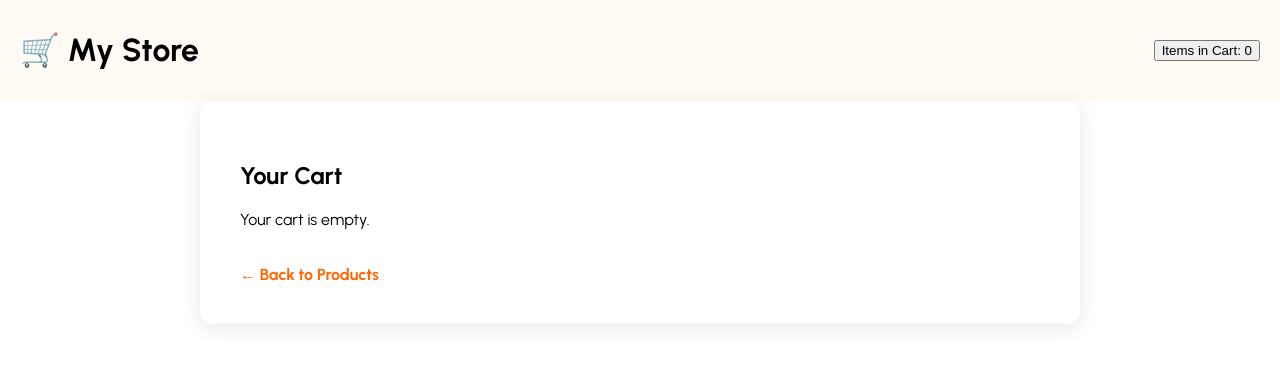
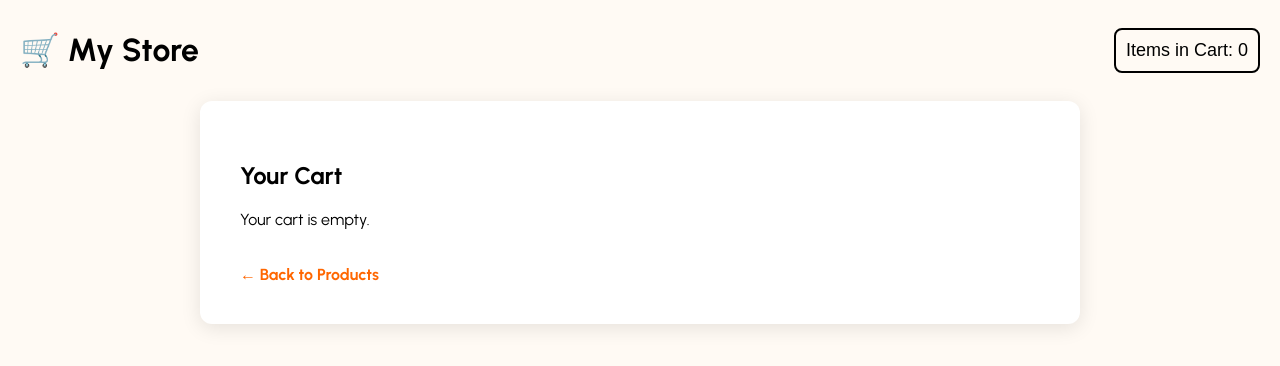
Before and after one commit to PavitrankMishra/Shopper-Stop, a React (Vite) app: page /cart in a window 1280 px wide. Shown: the top 366 px of the page. Built offline with nearby package versions, Linux system fonts and the light colour scheme; a web font is replaced by a local one.

Commit message:
"style:Updated the styling for Cart button"

```diff
--- a/src/Components/Header.module.css
+++ b/src/Components/Header.module.css
@@ -2,8 +2,23 @@
   display: flex;
   align-items: center;
   justify-content: space-between;
-  padding:10px 20px;
+  padding: 10px 20px;
   background-color: #fffaf4;
+}
+
+.headerContainer button {
+  background-color: transparent;
+  outline: none;
+  border: none;
+  font-size: 18px;
+  border: 2px solid black;
+  padding: 10px;
+  border-radius: 8px;
+}
+
+.headerContainer button:hover {
+  cursor: pointer;
+  background-color: #ffdab9;
 }
 
 @media (max-width: 480px) {
--- a/src/index.css
+++ b/src/index.css
@@ -16,6 +16,7 @@ body {
 body {
   width: 100%;
   color: black;
+  background-color: #fffaf4;
 }
 
 /* :root {
```
